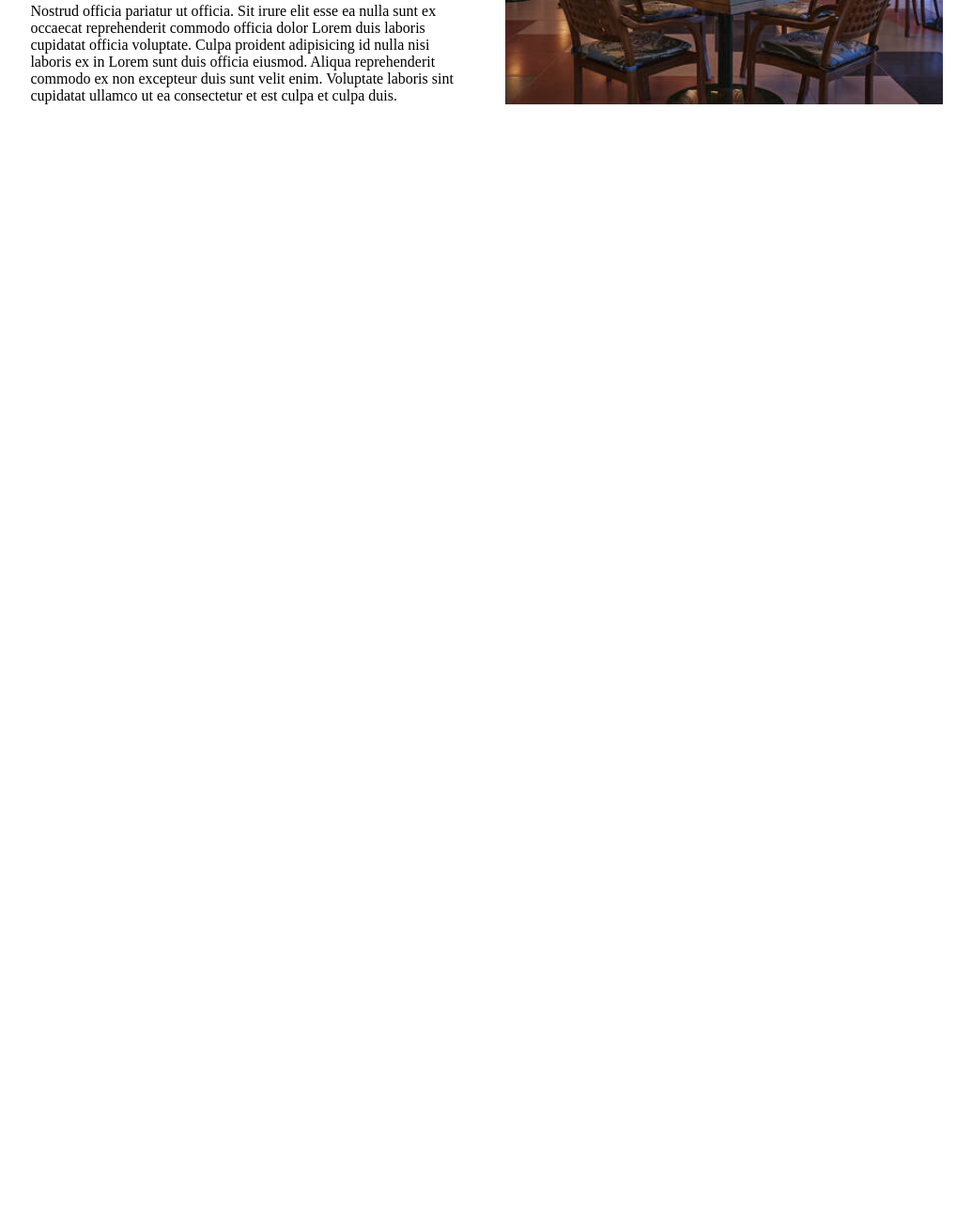
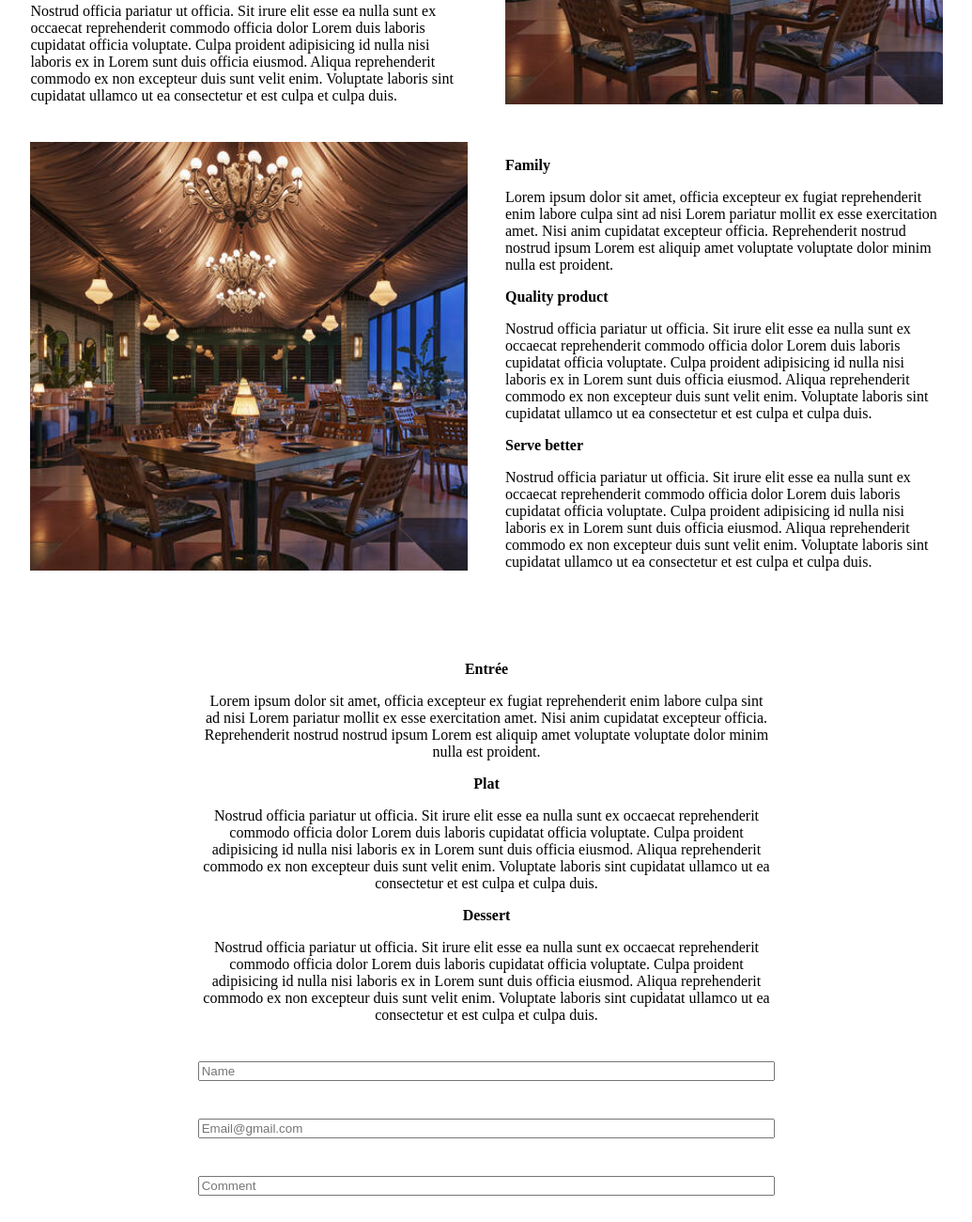
Before and after one commit to GaelLeFloch/restaurant_page, a website built with webpack: page dist/index.html in a window 1280 px wide. Shown: the part 552-1852 px from the top of the page at 94% size, without its empty margins (122-1157 px from the left). Before the commit the page ends 800 px from the top, so only its background shows below. Built offline with nearby package versions, Linux system fonts and the light colour scheme.

Commit message:
3 tabs added in 3 modules

```diff
--- /dev/null
+++ b/src/contact.js
@@ -0,0 +1,32 @@
+
+export default function contact() {
+
+    let contact = document.createElement('div');
+    contact.classList.add("contact");
+
+    // let title = document.createElement('h2');
+    // title.innerHTML = 'Contact'
+    // title.id = 'contact'
+
+    let name = document.createElement('input');
+    name.type = "text";
+    name.placeholder = "Name";
+    name.name = "name";
+
+    let email = document.createElement('input');
+    email.type = "text";
+    email.placeholder = "Email@gmail.com";
+    email.name = "email";
+
+    let comment = document.createElement('input');
+    comment.type = "text";
+    comment.placeholder = "Comment";
+    comment.name = "comment";
+
+    // contact.appendChild(title);
+    contact.appendChild(name);
+    contact.appendChild(email);
+    contact.appendChild(comment);
+
+    return contact;
+}
--- a/src/index.js
+++ b/src/index.js
@@ -1,5 +1,7 @@
 import "./style.css";
-import LandingImage from './resto.jpg';
+import landingPage from "./landing.js";
+import menu from "./menu.js";
+import contact from "./contact.js";
 
 function header() {
 
@@ -11,7 +13,7 @@ function header() {
     header.appendChild(title);
 
     menubar = document.createElement('div');
-    menubar.classList.add("menu");
+    menubar.classList.add("tabs");
 
     let identity = document.createElement('h2');
     identity.innerHTML = 'Our identity';
@@ -30,30 +32,7 @@ function header() {
     return header;
 }
 
-function landingPage() {
-
-    let landing = document.createElement('div');
-    landing.classList.add("landing");
-
-    let identityText = document.createElement('div');
-    identityText.innerHTML = `<p> Family </p>Lorem ipsum dolor sit amet, officia excepteur ex fugiat reprehenderit enim labore culpa sint ad nisi Lorem pariatur mollit ex esse exercitation amet. Nisi anim cupidatat excepteur officia. Reprehenderit nostrud nostrud ipsum Lorem est aliquip amet voluptate voluptate dolor minim nulla est proident.
-        <p>Quality product</p>  Nostrud officia pariatur ut officia. Sit irure elit esse ea nulla sunt ex occaecat reprehenderit commodo officia dolor Lorem duis laboris cupidatat officia voluptate. Culpa proident adipisicing id nulla nisi laboris ex in Lorem sunt duis officia eiusmod. Aliqua reprehenderit commodo ex non excepteur duis sunt velit enim. Voluptate laboris sint cupidatat ullamco ut ea consectetur et est culpa et culpa duis.
-        <p>Serve better</p>  Nostrud officia pariatur ut officia. Sit irure elit esse ea nulla sunt ex occaecat reprehenderit commodo officia dolor Lorem duis laboris cupidatat officia voluptate. Culpa proident adipisicing id nulla nisi laboris ex in Lorem sunt duis officia eiusmod. Aliqua reprehenderit commodo ex non excepteur duis sunt velit enim. Voluptate laboris sint cupidatat ullamco ut ea consectetur et est culpa et culpa duis.`;
-    identityText.classList.add("text");
-
-    let identityImage = document.createElement('div');
-    identityImage.classList.add("image");
-    // Add the image to our existing div.
-    const restoImage = new Image();
-    restoImage.src = LandingImage;
-
-    identityImage.appendChild(restoImage);
-
-    landing.appendChild(identityText);
-    landing.appendChild(identityImage);
-
-    return landing;
-}
-
 document.getElementById('content').appendChild(header());
 document.getElementById('content').appendChild(landingPage());
+document.getElementById('content').appendChild(menu());
+document.getElementById('content').appendChild(contact());
--- /dev/null
+++ b/src/landing.js
@@ -0,0 +1,46 @@
+import LandingImage from './resto.jpg';
+
+export default function landingPage() {
+
+    let landing = document.createElement('div');
+    landing.classList.add("landing");
+
+    // Row 1
+    let identityText = document.createElement('div');
+    identityText.innerHTML = `<p> Family </p>Lorem ipsum dolor sit amet, officia excepteur ex fugiat reprehenderit enim labore culpa sint ad nisi Lorem pariatur mollit ex esse exercitation amet. Nisi anim cupidatat excepteur officia. Reprehenderit nostrud nostrud ipsum Lorem est aliquip amet voluptate voluptate dolor minim nulla est proident.
+        <p>Quality product</p>  Nostrud officia pariatur ut officia. Sit irure elit esse ea nulla sunt ex occaecat reprehenderit commodo officia dolor Lorem duis laboris cupidatat officia voluptate. Culpa proident adipisicing id nulla nisi laboris ex in Lorem sunt duis officia eiusmod. Aliqua reprehenderit commodo ex non excepteur duis sunt velit enim. Voluptate laboris sint cupidatat ullamco ut ea consectetur et est culpa et culpa duis.
+        <p>Serve better</p>  Nostrud officia pariatur ut officia. Sit irure elit esse ea nulla sunt ex occaecat reprehenderit commodo officia dolor Lorem duis laboris cupidatat officia voluptate. Culpa proident adipisicing id nulla nisi laboris ex in Lorem sunt duis officia eiusmod. Aliqua reprehenderit commodo ex non excepteur duis sunt velit enim. Voluptate laboris sint cupidatat ullamco ut ea consectetur et est culpa et culpa duis.`;
+    identityText.classList.add("text");
+
+    let identityImage = document.createElement('div');
+    identityImage.classList.add("image");
+    // Add the image to our existing div.
+    const restoImage = new Image();
+    restoImage.src = LandingImage;
+
+    identityImage.appendChild(restoImage);
+
+    landing.appendChild(identityText);
+    landing.appendChild(identityImage);
+
+    // Row 2
+    let identityText2 = document.createElement('div');
+    identityText2.innerHTML = `<p> Family </p>Lorem ipsum dolor sit amet, officia excepteur ex fugiat reprehenderit enim labore culpa sint ad nisi Lorem pariatur mollit ex esse exercitation amet. Nisi anim cupidatat excepteur officia. Reprehenderit nostrud nostrud ipsum Lorem est aliquip amet voluptate voluptate dolor minim nulla est proident.
+        <p>Quality product</p>  Nostrud officia pariatur ut officia. Sit irure elit esse ea nulla sunt ex occaecat reprehenderit commodo officia dolor Lorem duis laboris cupidatat officia voluptate. Culpa proident adipisicing id nulla nisi laboris ex in Lorem sunt duis officia eiusmod. Aliqua reprehenderit commodo ex non excepteur duis sunt velit enim. Voluptate laboris sint cupidatat ullamco ut ea consectetur et est culpa et culpa duis.
+        <p>Serve better</p>  Nostrud officia pariatur ut officia. Sit irure elit esse ea nulla sunt ex occaecat reprehenderit commodo officia dolor Lorem duis laboris cupidatat officia voluptate. Culpa proident adipisicing id nulla nisi laboris ex in Lorem sunt duis officia eiusmod. Aliqua reprehenderit commodo ex non excepteur duis sunt velit enim. Voluptate laboris sint cupidatat ullamco ut ea consectetur et est culpa et culpa duis.`;
+    identityText2.classList.add("text");
+
+    let identityImage2 = document.createElement('div');
+    identityImage2.classList.add("image");
+
+    // Add the image to our existing div.
+    const restoImage2 = new Image();
+    restoImage2.src = LandingImage;
+
+    identityImage2.appendChild(restoImage2);
+
+    landing.appendChild(identityImage2);
+    landing.appendChild(identityText2);
+
+    return landing;
+}
--- /dev/null
+++ b/src/menu.js
@@ -0,0 +1,21 @@
+
+export default function menu() {
+
+    // let title = document.createElement('h2');
+    // title.innerHTML = 'Menu'
+    // title.id = 'menu'
+
+    let menu = document.createElement('div');
+    menu.classList.add("menu");
+
+    let identityText = document.createElement('div');
+    identityText.innerHTML = `<p> Entrée </p>Lorem ipsum dolor sit amet, officia excepteur ex fugiat reprehenderit enim labore culpa sint ad nisi Lorem pariatur mollit ex esse exercitation amet. Nisi anim cupidatat excepteur officia. Reprehenderit nostrud nostrud ipsum Lorem est aliquip amet voluptate voluptate dolor minim nulla est proident.
+        <p>Plat</p>  Nostrud officia pariatur ut officia. Sit irure elit esse ea nulla sunt ex occaecat reprehenderit commodo officia dolor Lorem duis laboris cupidatat officia voluptate. Culpa proident adipisicing id nulla nisi laboris ex in Lorem sunt duis officia eiusmod. Aliqua reprehenderit commodo ex non excepteur duis sunt velit enim. Voluptate laboris sint cupidatat ullamco ut ea consectetur et est culpa et culpa duis.
+        <p>Dessert</p>  Nostrud officia pariatur ut officia. Sit irure elit esse ea nulla sunt ex occaecat reprehenderit commodo officia dolor Lorem duis laboris cupidatat officia voluptate. Culpa proident adipisicing id nulla nisi laboris ex in Lorem sunt duis officia eiusmod. Aliqua reprehenderit commodo ex non excepteur duis sunt velit enim. Voluptate laboris sint cupidatat ullamco ut ea consectetur et est culpa et culpa duis.`;
+    identityText.classList.add("text");
+
+    // menu.appendChild(title);
+    menu.appendChild(identityText);
+
+    return menu;
+}
--- a/src/style.css
+++ b/src/style.css
@@ -2,6 +2,13 @@
 #content {
     width: 80%;
     margin: auto;
+}
+
+/* ------ menubar ------ */
+
+.tabs {
+	display: grid;
+	grid-template-columns: repeat(3, 1fr);
 }
 
 /* ------ Landing ------ */
@@ -30,9 +37,25 @@ img {
     text-align: center;
 }
 
-/* ------ menubar ------ */
+
+/* ------ Menu ------ */
 
 .menu {
+    text-align: center;
+    padding: 20px;
+    margin: auto;
+    width: 60%;
+}
+
+/* ------ Contact ------ */
+
+.contact {
+    text-align: center;
 	display: grid;
-	grid-template-columns: repeat(3, 1fr);
+	grid-template-rows: repeat(3, 1fr);
 }
+
+.contact > input {
+    margin: 20px auto;
+    width: 60%;
+}
--- a/webpack.config.js
+++ b/webpack.config.js
@@ -1,14 +1,18 @@
 const path = require('path');
 
 module.exports = {
-    entry: './src/index.js',
+    entry: {
+        index: './src/index.js',
+        landing: './src/landing.js',
+        menu: './src/menu.js',
+    },
     devtool: 'inline-source-map',
     devServer: {
         static: './dist'
     },
     mode: 'development',
     output: {
-        filename: 'main.js',
+        filename: '[name].bundle.js',
         path: path.resolve(__dirname, 'dist'),
         // clean: true,
     },
```
Also changed, not shown: README.md, dist/index.html, dist/main.js (deleted).
